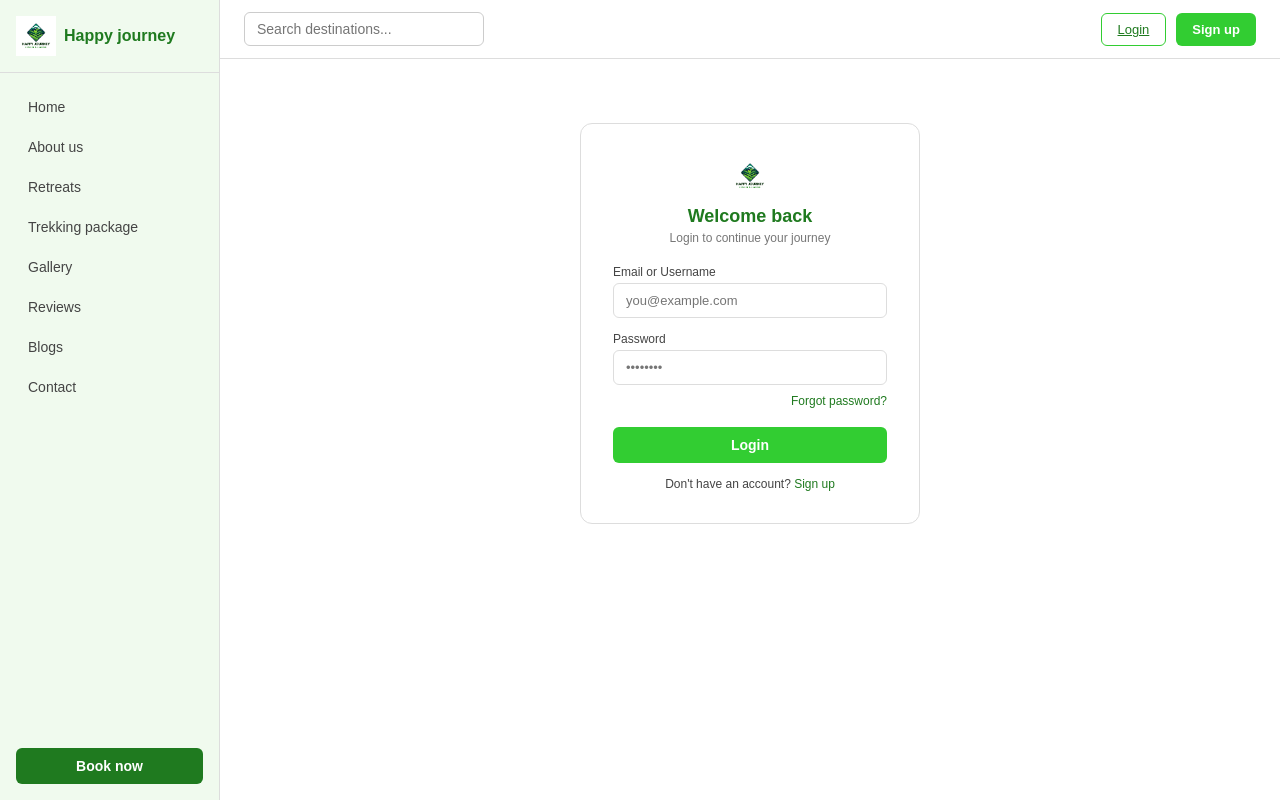
After one commit to purnimapant77/happy-journey, a Django app: page /login/ in a window 1280 px wide. The commit adds this page. Run offline with Django 5.2, Linux system fonts and the light colour scheme.

Commit message:
login feature added

```diff
--- a/core/static/core/css/style.css
+++ b/core/static/core/css/style.css
@@ -147,3 +147,115 @@ body {
     flex: 1;
     padding: 24px;
 }
+
+/* login */
+/* LOGIN PAGE */
+.login-wrapper {
+    display: flex;
+    justify-content: center;
+    align-items: center;
+    padding: 40px 20px;
+}
+
+.login-card {
+    background-color: #fff;
+    border: 1px solid #ddd;
+    border-radius: 12px;
+    padding: 32px;
+    max-width: 340px;
+    width: 100%;
+}
+
+.login-header {
+    display: flex;
+    flex-direction: column;
+    align-items: center;
+    margin-bottom: 20px;
+}
+
+.login-logo {
+    width: 40px;
+    height: 40px;
+    margin-bottom: 10px;
+}
+
+.login-header h2 {
+    font-size: 18px;
+    font-weight: 600;
+    color: #1F7A1F;
+    margin: 0;
+}
+
+.login-header p {
+    font-size: 12px;
+    color: #777;
+    margin-top: 4px;
+}
+
+.login-card label {
+    font-size: 12px;
+    color: #444;
+    font-weight: 500;
+    margin-bottom: 4px;
+    display: block;
+}
+
+.login-card input {
+    width: 100%;
+    padding: 9px 12px;
+    border: 1px solid #ddd;
+    border-radius: 6px;
+    font-size: 13px;
+    margin-bottom: 14px;
+}
+
+.forgot-password {
+    text-align: right;
+    margin-bottom: 18px;
+    margin-top: -8px;
+}
+
+.forgot-password a {
+    font-size: 12px;
+    color: #1F7A1F;
+    text-decoration: none;
+}
+
+.login-submit-btn {
+    width: 100%;
+    padding: 10px;
+    border: none;
+    border-radius: 6px;
+    background-color: #32CD32;
+    color: #fff;
+    font-size: 14px;
+    font-weight: 600;
+    cursor: pointer;
+    margin-bottom: 14px;
+}
+
+.login-submit-btn:hover {
+    background-color: #28a428;
+}
+
+.signup-redirect {
+    text-align: center;
+    font-size: 12px;
+    color: #444;
+}
+
+.signup-redirect a {
+    color: #1F7A1F;
+    font-weight: 500;
+    text-decoration: none;
+}
+
+.login-error {
+    background-color: #fdecea;
+    color: #d64545;
+    font-size: 12px;
+    padding: 8px 12px;
+    border-radius: 6px;
+    margin-bottom: 14px;
+    text-align: center;
+}
--- a/core/templates/core/base.html
+++ b/core/templates/core/base.html
@@ -46,7 +46,7 @@
                     <input type="text" placeholder="Search destinations...">
                 </div>
                 <div class="auth-buttons">
-                    <button class="login-btn">Login</button>
+                    <a href="{% url 'login' %}" class="login-btn">Login</a>
                     <button class="signup-btn">Sign up</button>
                 </div>
             </header>
--- /dev/null
+++ b/core/templates/core/login.html
@@ -0,0 +1,39 @@
+{% extends 'core/base.html' %}
+{% load static %}
+{% block content %}
+
+<div class="login-wrapper">
+    <div class="login-card">
+        <div class="login-header">
+            <img src="{% static 'core/images/logo.png' %}" alt="Happy Journey logo" class="login-logo">
+            <h2>Welcome back</h2>
+            <p>Login to continue your journey</p>
+        </div>
+
+        {% if error %}
+        <p class="login-error">{{ error }}</p>
+        {% endif %}
+
+        <form method="post">
+            {% csrf_token %}
+
+            <label for="username">Email or Username</label>
+            <input type="text" id="username" name="username" placeholder="you@example.com" required>
+
+            <label for="password">Password</label>
+            <input type="password" id="password" name="password" placeholder="••••••••" required>
+
+            <div class="forgot-password">
+                <a href="#">Forgot password?</a>
+            </div>
+
+            <button type="submit" class="login-submit-btn">Login</button>
+        </form>
+
+        <p class="signup-redirect">
+            Don't have an account? <a href="#">Sign up</a>
+        </p>
+    </div>
+</div>
+
+{% endblock %}
```
